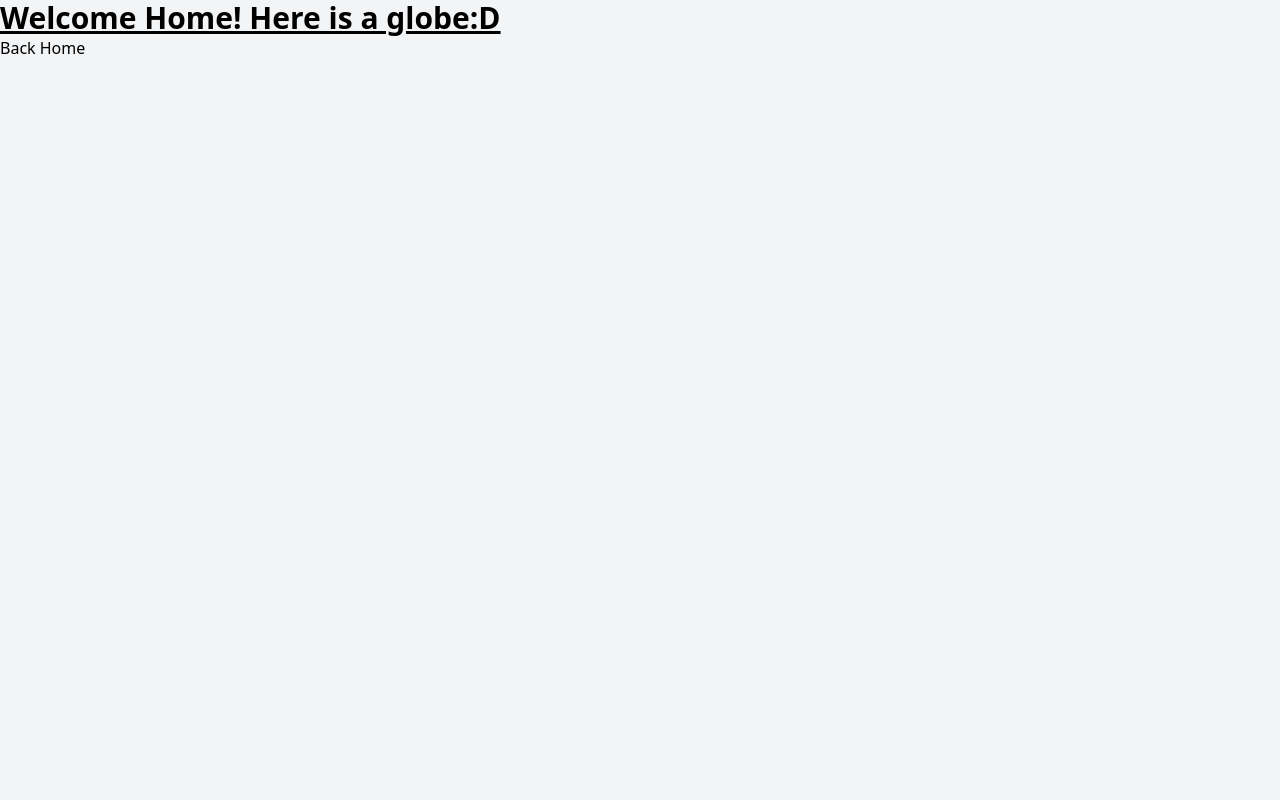
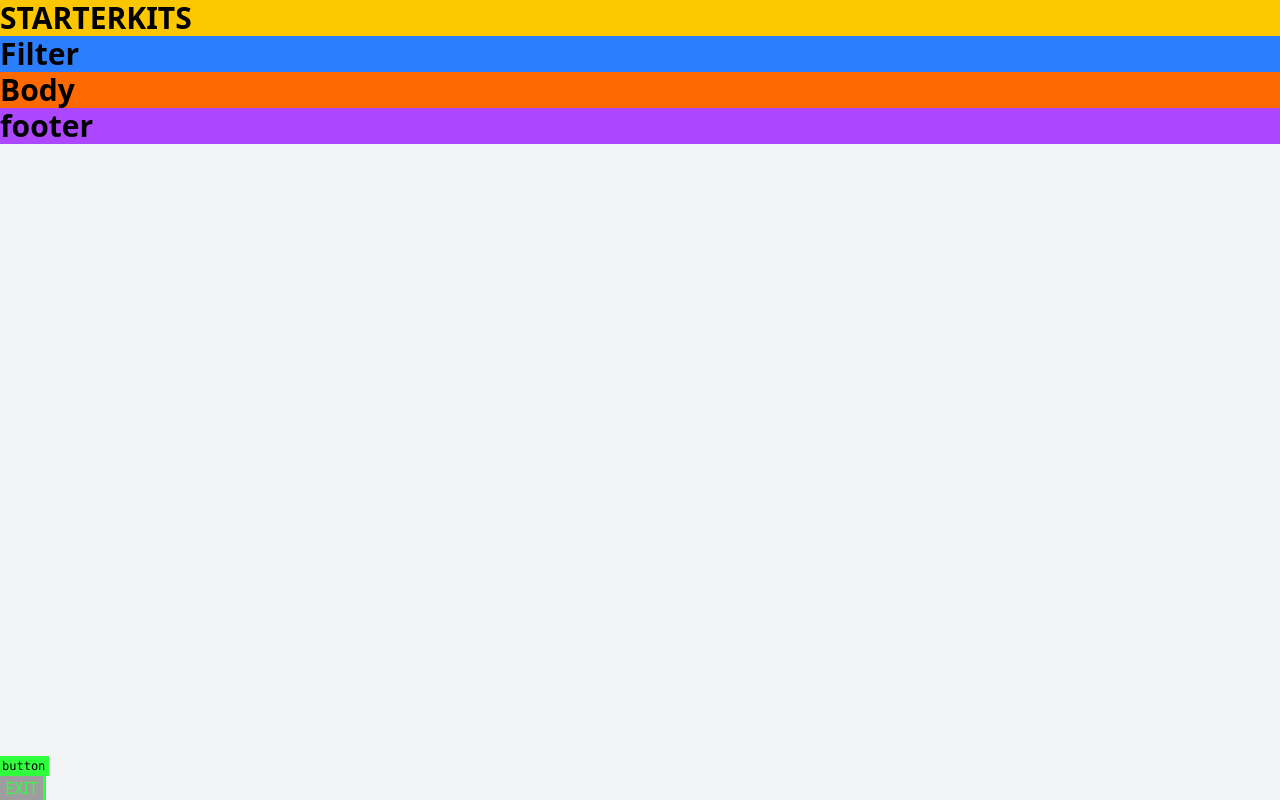
Before and after one commit to j002j/dataViz, a SvelteKit app: page /globe in a window 1280 px wide. Built offline with nearby package versions, Linux system fonts and the light colour scheme; grey boxes are pictures that could not be loaded.

Commit message:
initial landingpage with svelt and tailwind (unfinished)

```diff
--- a/src/app.css
+++ b/src/app.css
@@ -1 +1,52 @@
 @import "tailwindcss";
+
+.box {
+    /*somehow reuse this @ in btn class ????? to make it cleaner*/
+    @apply font-bold py-4 px-8 text-2xl;
+    text-decoration: none;
+    outline: solid;
+    outline-color: rgb(47, 255, 61);
+    color: rgb(47, 255, 61);
+}
+
+.btn {
+    background-image: url("/button-background.jpg");
+    background-repeat: no-repeat;
+    background-size: cover;
+    background-position: center;
+    color: rgb(47, 255, 61);
+    @apply font-bold py-4 px-8 text-2xl;
+    text-decoration: none;
+    outline: solid;
+    outline-color: rgb(47, 255, 61);
+}
+
+.btn-exit {
+    background-image: url("/button-background.jpg");
+    background-repeat: no-repeat;
+    background-size: cover;
+    background-position: center;
+    color: rgb(47, 255, 61);
+    font-size: 12pt;
+    padding: 4pt;
+    text-decoration: none;
+    outline: solid;
+    outline-color: rgb(47, 255, 61);
+
+}
+
+.box-label {
+    @apply absolute top-0 left-0 text-xs font-mono px-1 py-0.5;
+    background-color: rgb(47, 255, 61);
+    color: black;
+    /* Verschiebt das Label leicht nach oben/links außerhalb des Rahmens */
+    transform: translate(-2px, -180%);
+}
+
+.exit-box-label {
+    @apply absolute top-0 left-0 text-xs font-mono px-1 py-0.5;
+    background-color: rgb(47, 255, 61);
+    color: black;
+    /* Verschiebt das Label leicht nach oben/links außerhalb des Rahmens */
+    transform: translate(-2px, -100%);
+}
--- a/src/routes/+page.svelte
+++ b/src/routes/+page.svelte
@@ -1,17 +1,34 @@
-<!-- <h1 class="text-3xl font-bold underline text-white">Hello world!</h1>
-<p>TODO...</p>
-<a href="/globe">to the globe</a> -->
+<div class="main-container">
+    <div id="squares-background">
+        <div
+            class="text-bold flex flex-col items-center justify-center pt-12 pl-12"
+            id="title"
+        >
+            <div class="relative inline-block" id="title">
+                <span class="box-label">title</span>
+                <span class="box">STARTERKITS</span>
+            </div>
+        </div>
 
-<div class="main-container">
-    <div id="squares-background" class="text-green-500 font-bold">
-        <h1>Starterkist</h1>
+        <div
+            class="text-bold flex flex-col items-center justify-center pt-12 pl-12"
+            id="title"
+        >
+            <div class="relative inline-block" id="title">
+                <span class="box-label">text</span>
+                <span class="box">STARTERKITS from Around the WORLD</span>
+            </div>
+        </div>
     </div>
+
     <div
         id="menue-landingpage"
         class="text-bold flex flex-col items-center justify-center"
     >
-        <!-- <h1>globe</h1>-->
-        <a href="/globe" class="btn">ENTER</a>
+        <div class="relative inline-block">
+            <span class="box-label">button</span>
+            <a href="/globe" class="btn">ENTER</a>
+        </div>
     </div>
 </div>
 
@@ -26,6 +43,8 @@
 
     #squares-background {
         background-image: url("/square.gif");
+        background-repeat: no-repeat;
+        background-size: cover;
         display: flex;
         felx-direction: column;
         height: 100vh;
@@ -35,15 +54,7 @@
         background-color: black;
         height: 100vh;
     }
-
-    .btn {
-        background-image: url("/button-background.jpg");
-        background-repeat: no-repeat;
-        background-size: cover;
-        //font-color: rgb(47, 255, 61);
-        @apply font-bold py-4 px-8 text-2xl text-green-500;
-        text-decoration: none;
-        outline: solid;
-        outline-color: rgb(47, 255, 61);
+    #title {
+        float: right;
     }
 </style>
--- a/src/routes/globe/+page.svelte
+++ b/src/routes/globe/+page.svelte
@@ -1,5 +1,27 @@
-<h1 class="text-3xl font-bold underline">Welcome Home! Here is a globe:D</h1>
-<a href="/">Back Home</a>
+<div class="main">
+    <div class="header bg-yellow-400">
+        <h1 class="text-3xl font-bold">STARTERKITS</h1>
+    </div>
+
+    <div class="filter-option bg-blue-500">
+        <h1 class="text-3xl font-bold">Filter</h1>
+    </div>
+
+    <div class="body bg-orange-500 max-h-100vh">
+        <h1 class="text-3xl font-bold">Body</h1>
+    </div>
+
+    <div class="footer bg-purple-500">
+        <h6 class="text-3xl font-bold">footer</h6>
+    </div>
+
+    <div class="fixed stricky bottom-0">
+        <div class="relative inline-block">
+            <span class="exit-box-label">button</span>
+            <a href="/" class="btn-exit">EXIT</a>
+        </div>
+    </div>
+</div>
 
 <style lang="postcss">
     @reference "tailwindcss";
```
